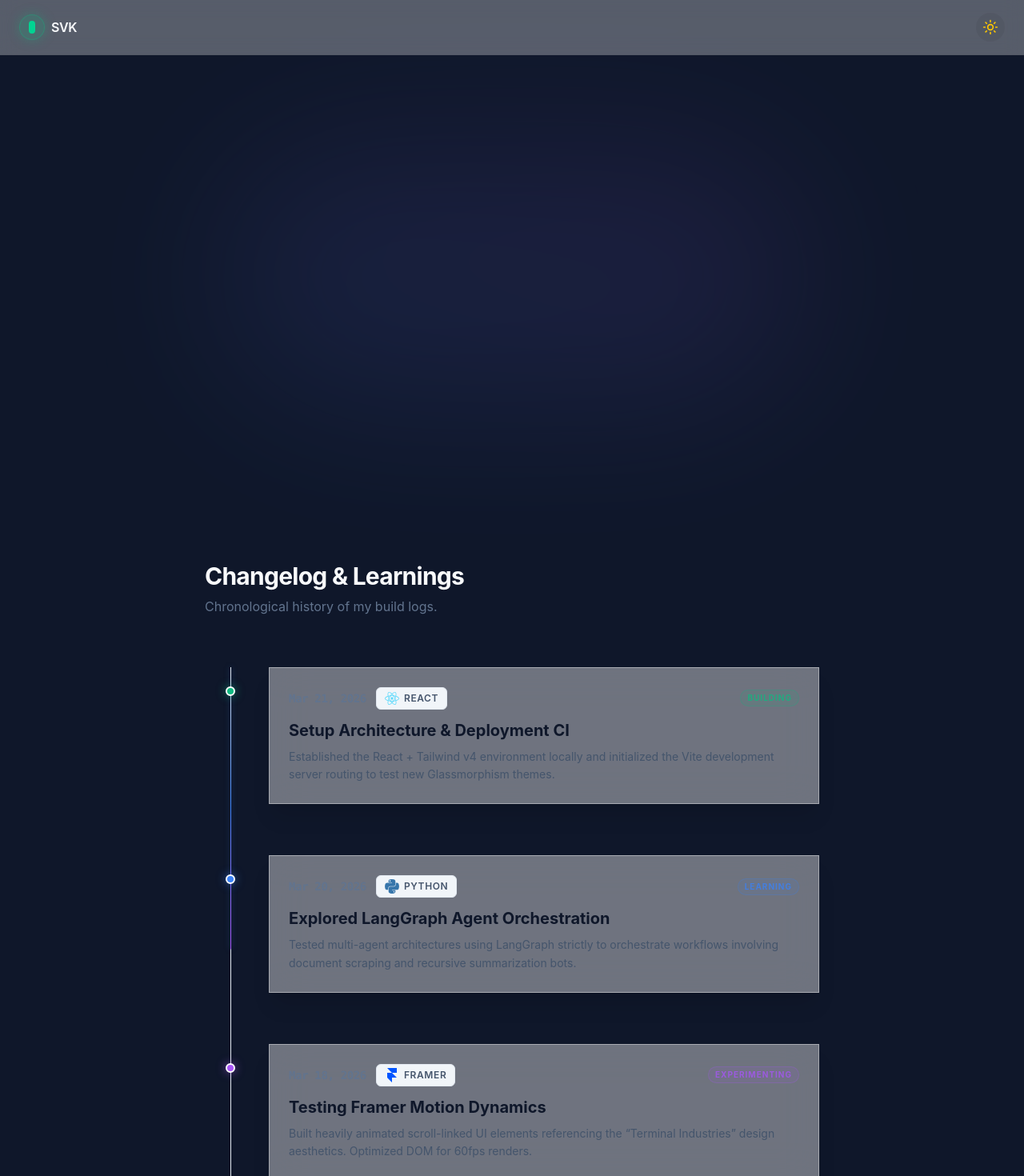
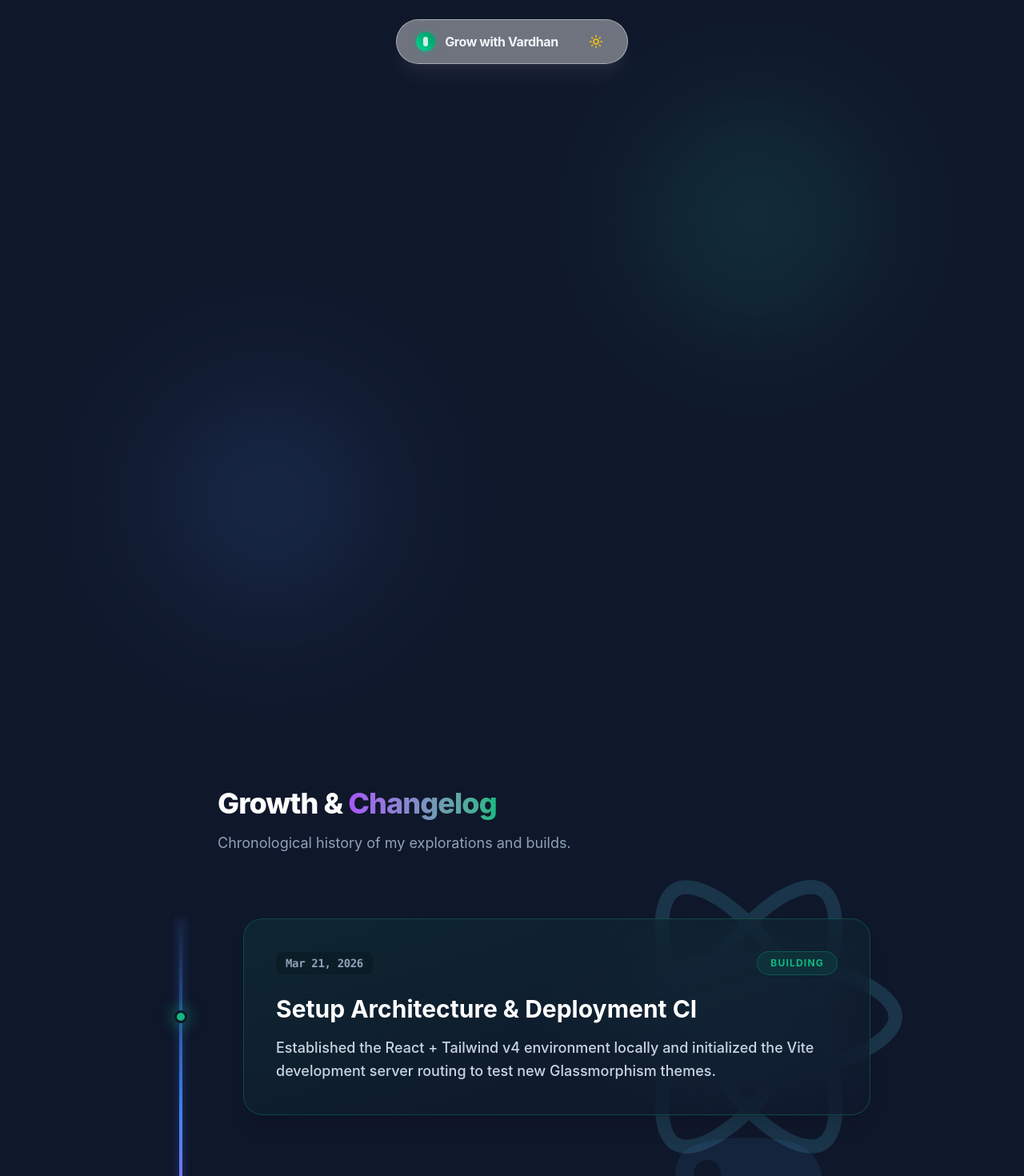
Before and after one commit to saivardhankodimela/evolvewithvardhan, a React (Vite) app: page / in a window 1280 px wide. Shown: the top 1470 px of the page at 80% size. Built offline with nearby package versions, Linux system fonts and the light colour scheme.

Commit message:
refactor: implemented V2 UI revisions for massive SVG timeline, ribbon header, and fixed tailwind v4 dark mode text mapping

```diff
--- a/src/App.jsx
+++ b/src/App.jsx
@@ -25,25 +25,28 @@ function App() {
   return (
     <div className="min-h-screen font-sans selection:bg-cobalt-500/30">
 
-      {/* Navigation */}
-      <nav className="fixed top-0 w-full z-50 px-6 py-4 flex justify-between items-center backdrop-blur-md bg-white/30 dark:bg-slate-900/40 border-b border-black/5 dark:border-white/10">
-        <div className="flex items-center gap-2">
-          {/* Logo Placeholder (Kanuga Tree Vector goes here) */}
-          <div className="w-8 h-8 rounded-full bg-emerald-500/20 flex items-center justify-center border border-emerald-500/30 shadow-[0_0_15px_rgba(16,185,129,0.3)]">
-            <div className="w-2 h-4 rounded-full bg-emerald-400"></div>
+      {/* Floating Ribbon Header */}
+      <div className="fixed top-6 w-full flex justify-center z-50 px-4 pointer-events-none">
+        <nav className="pointer-events-auto flex items-center justify-between gap-8 px-6 py-3 rounded-full glass-light dark:glass-dark border border-white/40 dark:border-white/10 shadow-lg shadow-black/5 dark:shadow-white/5">
+
+          <div className="flex items-center gap-3">
+            <div className="w-6 h-6 rounded-full bg-gradient-to-tr from-emerald-400 to-emerald-600 flex items-center justify-center shadow-[0_0_10px_rgba(16,185,129,0.4)]">
+              <div className="w-1.5 h-3 rounded-full bg-white opacity-80"></div>
             </div>
-          <span className="font-semibold tracking-tight hidden sm:block">SVK</span>
+            <span className="font-bold tracking-tight text-slate-800 dark:text-slate-100 font-sans">
+              Grow with Vardhan
+            </span>
           </div>
 
-        {/* Theme Toggle Button */}
           <button
             onClick={toggleTheme}
-          className="p-2 rounded-full bg-black/5 dark:bg-white/5 hover:bg-black/10 dark:hover:bg-white/10 transition-colors"
+            className="p-1.5 rounded-full hover:bg-slate-200/50 dark:hover:bg-slate-700/50 transition-colors"
             aria-label="Toggle Dark Mode"
           >
-          {isDarkMode ? <Sun size={20} className="text-yellow-400" /> : <Moon size={20} className="text-slate-600" />}
+            {isDarkMode ? <Sun size={18} className="text-yellow-400 hover:text-yellow-300 transition-colors" /> : <Moon size={18} className="text-slate-600 hover:text-slate-900 transition-colors" />}
           </button>
         </nav>
+      </div>
 
       {/* Main Content Area */}
       <main className="pt-32 pb-16 px-6 max-w-5xl mx-auto flex flex-col gap-24">
--- a/src/components/GrowthTimeline.jsx
+++ b/src/components/GrowthTimeline.jsx
@@ -10,18 +10,25 @@ const SVGIcon = ({ path, color, size = 18 }) => (
   </svg>
 );
 
-// Map Skill attributes to actual Tech SVGs
-const SkillIcon = ({ skill }) => {
+// Map Skill attributes to actual Tech SVGs (Huge Background Version)
+const BackgroundSVG = ({ skill }) => {
+  let path = '';
+  let color = '';
   switch (skill) {
     case 'react':
-      return <SVGIcon path={siReact.path} color="#61DAFB" />;
+      path = siReact.path; color = '#61DAFB'; break;
     case 'python':
-      return <SVGIcon path={siPython.path} color="#3776AB" />;
+      path = siPython.path; color = '#3776AB'; break;
     case 'framer':
-      return <SVGIcon path={siFramer.path} color="#0055FF" />;
+      path = siFramer.path; color = '#0055FF'; break;
     default:
       return null;
   }
+  return (
+    <svg viewBox="0 0 24 24" className="w-full h-full opacity-[0.07] dark:opacity-[0.15]" style={{ fill: color }} xmlns="http://www.w3.org/2000/svg">
+      <path d={path} />
+    </svg>
+  );
 };
 
 const GrowthTimeline = () => {
@@ -33,7 +40,7 @@ const GrowthTimeline = () => {
     offset: ["start end", "end start"]
   });
 
-  // Spring physics for the central drawing line (Terminal Industries vibe)
+  // Spring physics for the central drawing line
   const scaleY = useSpring(scrollYProgress, {
     stiffness: 100,
     damping: 30,
@@ -41,78 +48,84 @@ const GrowthTimeline = () => {
   });
 
   return (
-    <section className="relative w-full max-w-3xl mx-auto py-10" ref={containerRef}>
+    <section className="relative w-full max-w-4xl mx-auto py-20" ref={containerRef}>
 
       {/* Section Header */}
-      <div className="mb-16">
-        <h2 className="text-3xl font-bold tracking-tight mb-2">Changelog & Learnings</h2>
-        <p className="text-slate-500 dark:text-slate-400">Chronological history of my build logs.</p>
+      <div className="mb-20 text-center md:text-left md:ml-20">
+        <h2 className="text-4xl font-extrabold tracking-tight mb-4 text-slate-900 dark:text-white">Growth & <span className="text-transparent bg-clip-text bg-gradient-to-r from-purple-500 to-emerald-500">Changelog</span></h2>
+        <p className="text-lg text-slate-500 dark:text-slate-400">Chronological history of my explorations and builds.</p>
       </div>
 
       <div className="relative">
         {/* The Unified Persistent Background Line */}
-        <div className="absolute left-8 top-0 bottom-0 w-px bg-slate-200 dark:bg-slate-800" />
+        <div className="absolute left-6 md:left-8 top-0 bottom-0 w-1 bg-slate-200/50 dark:bg-slate-800/50 rounded-full" />
 
         {/* The Animated "Drawing" Line powered by Scroll */}
         <motion.div
-          className="absolute left-8 top-0 bottom-0 w-px bg-gradient-to-b from-transparent via-cobalt-500 to-purple-500 origin-top shadow-[0_0_10px_rgba(59,130,246,0.5)]"
+          className="absolute left-6 md:left-8 top-0 bottom-0 w-1 bg-gradient-to-b from-transparent via-cobalt-500 to-purple-500 origin-top shadow-[0_0_15px_rgba(59,130,246,0.5)] rounded-full"
           style={{ scaleY }}
         />
 
         {/* Map through the Notion Data */}
-        <div className="space-y-16">
+        <div className="space-y-24">
           {DATA.logs.map((log, index) => {
 
             // Determine the "Category/Action" Color state
-            let dotColor = "bg-slate-300 dark:bg-slate-700"; // Default
+            let dotColor = "bg-slate-300 dark:bg-slate-700";
             let glow = "";
+            let categoryGradient = "";
+            let borderColor = "";
 
             if (log.category === 'Learning') {
               dotColor = "bg-cobalt-500";
-              glow = "shadow-[0_0_12px_rgba(59,130,246,0.6)]";
+              glow = "shadow-[0_0_20px_rgba(59,130,246,0.8)]";
+              categoryGradient = "from-cobalt-500/10 to-transparent";
+              borderColor = "border-cobalt-500/30";
             } else if (log.category === 'Building') {
               dotColor = "bg-emerald-500";
-              glow = "shadow-[0_0_12px_rgba(16,185,129,0.6)]";
+              glow = "shadow-[0_0_20px_rgba(16,185,129,0.8)]";
+              categoryGradient = "from-emerald-500/10 to-transparent";
+              borderColor = "border-emerald-500/30";
             } else if (log.category === 'Experimenting') {
               dotColor = "bg-purple-500";
-              glow = "shadow-[0_0_12px_rgba(168,85,247,0.6)]";
+              glow = "shadow-[0_0_20px_rgba(168,85,247,0.8)]";
+              categoryGradient = "from-purple-500/10 to-transparent";
+              borderColor = "border-purple-500/30";
             }
 
             return (
               <motion.div
                 key={log.id}
-                initial={{ opacity: 0, x: -20 }}
-                whileInView={{ opacity: 1, x: 0 }}
+                initial={{ opacity: 0, y: 30 }}
+                whileInView={{ opacity: 1, y: 0 }}
                 viewport={{ once: true, margin: "-100px" }}
-                transition={{ duration: 0.5, delay: index * 0.1 }}
-                className="relative pl-16 md:pl-20"
+                transition={{ duration: 0.7, delay: 0.1, ease: 'easeOut' }}
+                className="relative pl-16 md:pl-28 group"
               >
                 {/* The Timeline Dot */}
-                <div className={`absolute left-[26px] top-6 w-3 h-3 rounded-full border-2 border-white dark:border-slate-900 ${dotColor} ${glow} z-10 transition-colors duration-300`} />
+                <div className={`absolute left-[22px] md:left-[26px] top-1/2 -translate-y-1/2 w-4 h-4 rounded-full border-[3px] border-white dark:border-slate-900 ${dotColor} ${glow} z-20 transition-all duration-500 group-hover:scale-150`} />
 
-                {/* The Entry Card (Glassmorphism L2 Pearl / Dark) */}
-                <div className="group glass-light dark:glass-dark p-6 hover:scale-[1.01] transition-transform duration-300">
-                  <div className="flex flex-wrap items-center justify-between gap-4 mb-3">
+                {/* Massive Background SVG Container */}
+                <div className="absolute -right-10 top-1/2 -translate-y-1/2 w-64 h-64 md:w-96 md:h-96 pointer-events-none z-0 transform transition-transform duration-1000 group-hover:scale-110 group-hover:rotate-6 group-hover:opacity-60">
+                  {log.skill && <BackgroundSVG skill={log.skill} />}
+                </div>
 
-                    {/* Date and SVG Meta Tag */}
-                    <div className="flex items-center gap-3">
-                      <span className="text-sm font-semibold text-slate-500 dark:text-slate-400 font-mono tracking-tight">
+                {/* The Entry Card (Frosted Glass Overlaying the SVG) */}
+                <div className={`relative z-10 overflow-hidden rounded-3xl backdrop-blur-2xl bg-white/60 dark:bg-slate-900/60 border ${borderColor} shadow-xl hover:shadow-2xl transition-all duration-500 group-hover:-translate-y-2`}>
+
+                  {/* Subtle internal gradient matching the category */}
+                  <div className={`absolute inset-0 bg-gradient-to-br ${categoryGradient} pointer-events-none`} />
+
+                  <div className="relative p-8 md:p-10">
+                    <div className="flex flex-wrap items-center justify-between gap-4 mb-6 relative z-10">
+
+                      {/* Date */}
+                      <span className="px-3 py-1 bg-slate-100/50 dark:bg-black/20 rounded-lg text-sm font-semibold text-slate-500 dark:text-slate-400 font-mono tracking-tight backdrop-blur-md">
                         {log.date}
                       </span>
 
-                      {/* The Skill Badge */}
-                      {log.skill && (
-                        <div className="flex items-center gap-1.5 px-2.5 py-1 rounded-md bg-slate-100 dark:bg-slate-800 border border-slate-200 dark:border-slate-700/50">
-                          <SkillIcon skill={log.skill} />
-                          <span className="text-xs font-semibold uppercase tracking-wider text-slate-600 dark:text-slate-300">
-                            {log.skill}
-                          </span>
-                        </div>
-                      )}
-                    </div>
-
                       {/* Action Category Badge */}
-                    <div className="px-2 py-0.5 rounded-full text-[10px] font-bold uppercase tracking-widest border opacity-80"
+                      <div className="px-4 py-1.5 rounded-full text-xs font-bold uppercase tracking-widest border backdrop-blur-md shadow-sm"
                         style={{
                           color: log.category === 'Learning' ? '#3b82f6' : log.category === 'Building' ? '#10b981' : '#a855f7',
                           borderColor: log.category === 'Learning' ? 'rgba(59,130,246,0.3)' : log.category === 'Building' ? 'rgba(16,185,129,0.3)' : 'rgba(168,85,247,0.3)',
@@ -125,12 +138,13 @@ const GrowthTimeline = () => {
                     </div>
 
                     {/* Content */}
-                  <h3 className="text-xl font-bold mb-2 text-slate-900 dark:text-white group-hover:text-cobalt-600 dark:group-hover:text-cobalt-400 transition-colors">
+                    <h3 className="text-2xl md:text-3xl font-bold mb-4 text-slate-900 dark:text-white group-hover:text-cobalt-600 dark:group-hover:text-cobalt-400 transition-colors relative z-10">
                       {log.title}
                     </h3>
-                  <p className="text-slate-600 dark:text-slate-400 leading-relaxed text-sm">
+                    <p className="text-lg text-slate-700 dark:text-slate-300 leading-relaxed font-medium relative z-10">
                       {log.description}
                     </p>
+                  </div>
                 </div>
 
               </motion.div>
--- a/src/components/Hero.jsx
+++ b/src/components/Hero.jsx
@@ -1,62 +1,48 @@
 import { motion } from 'framer-motion';
-import { ArrowRight, Terminal } from 'lucide-react';
+import { Terminal, Send } from 'lucide-react';
 
 const Hero = () => {
   return (
-    <section className="relative pt-20 pb-10 flex flex-col items-start gap-6">
+    <section className="relative pt-24 pb-10 flex flex-col items-center justify-center">
 
-      {/* Dynamic Background Glow - Cobalt & Purple Matrix */}
-      <div className="absolute top-1/2 left-1/2 -translate-x-1/2 -translate-y-1/2 w-3/4 h-3/4 bg-gradient-to-tr from-cobalt-500/20 to-purple-500/20 blur-[100px] rounded-full -z-10 pointer-events-none opacity-50 dark:opacity-80 transition-opacity" />
+      {/* Abstract Background Glows for Glassmorphism Contrast */}
+      <div className="absolute top-0 right-10 w-72 h-72 bg-emerald-500/20 mix-blend-multiply dark:mix-blend-screen filter blur-[80px] rounded-full opacity-70 animate-pulse" />
+      <div className="absolute bottom-10 left-10 w-72 h-72 bg-cobalt-500/20 mix-blend-multiply dark:mix-blend-screen filter blur-[80px] rounded-full opacity-70 animate-pulse" style={{ animationDelay: '2s' }} />
 
-      {/* Greeting Badge */}
+      {/* The Glassmorphic Hero Card */}
       <motion.div
-        initial={{ opacity: 0, y: 10 }}
+        initial={{ opacity: 0, y: 20 }}
         animate={{ opacity: 1, y: 0 }}
-        className="inline-flex items-center gap-2 px-3 py-1 rounded-full bg-slate-200/50 dark:bg-white/5 border border-slate-300/50 dark:border-white/10 text-sm font-medium text-slate-700 dark:text-slate-300"
+        transition={{ duration: 0.8, ease: "easeOut" }}
+        className="w-full max-w-3xl glass-light dark:glass-dark rounded-3xl p-10 md:p-14 relative z-10 border border-white/50 dark:border-white/10 shadow-[0_8px_30px_rgb(0,0,0,0.04)] dark:shadow-[0_8px_30px_rgb(0,0,0,0.2)]"
       >
-        <Terminal size={14} className="text-cobalt-600 dark:text-cobalt-400" />
-        <span>AI Generalist & Orchestration Builder</span>
-      </motion.div>
+        <div className="flex flex-col items-start gap-8">
 
-      {/* Headline Suite */}
-      <div className="space-y-4 max-w-2xl text-left">
-        <motion.h1
-          initial={{ opacity: 0, y: 15 }}
-          animate={{ opacity: 1, y: 0 }}
-          transition={{ delay: 0.1 }}
-          className="text-5xl md:text-6xl font-extrabold tracking-tight text-slate-900 dark:text-white"
-        >
-          Sai Vardhan Kodimela
-        </motion.h1>
+          {/* Greeting Badge */}
+          <div className="inline-flex items-center gap-2 px-4 py-1.5 rounded-full bg-gradient-to-r from-slate-100 to-white dark:from-slate-800 dark:to-slate-900 border border-slate-200 dark:border-slate-700 shadow-sm text-sm font-semibold text-slate-700 dark:text-slate-300">
+            <Terminal size={14} className="text-emerald-500" />
+            <span>AI Generalist & Orchestration Builder</span>
+          </div>
 
-        <motion.p
-          initial={{ opacity: 0, y: 15 }}
-          animate={{ opacity: 1, y: 0 }}
-          transition={{ delay: 0.2 }}
-          className="text-lg md:text-xl text-slate-600 dark:text-slate-400 leading-relaxed"
-        >
-          Documenting my journey exploring AI, Agents, and Orchestration. Building tools, sharing learnings, and engineering a future scaling from India.
-        </motion.p>
-      </div>
+          {/* Headline Suite */}
+          <div className="space-y-6 text-left">
+            <h1 className="text-5xl md:text-6xl lg:text-7xl font-extrabold tracking-tight text-slate-900 dark:text-white leading-[1.1]">
+              Sai Vardhan <br/><span className="text-transparent bg-clip-text bg-gradient-to-r from-emerald-500 to-cobalt-500">Kodimela</span>
+            </h1>
 
-      {/* Call to Action Buttons */}
-      <motion.div
-        initial={{ opacity: 0, y: 15 }}
-        animate={{ opacity: 1, y: 0 }}
-        transition={{ delay: 0.3 }}
-        className="flex flex-wrap gap-4 mt-4"
-      >
-        {/* Primary CTA */}
-        <button className="group relative flex items-center justify-center gap-2 px-6 py-3 rounded-xl bg-slate-900 dark:bg-white text-white dark:text-slate-900 font-semibold shadow-lg shadow-slate-900/20 dark:shadow-white/20 hover:scale-[1.02] active:scale-95 transition-all overflow-hidden">
-          <span className="relative z-10">View My Work</span>
-          <ArrowRight size={18} className="relative z-10 group-hover:translate-x-1 transition-transform" />
-          <div className="absolute inset-0 bg-gradient-to-r from-transparent via-white/10 dark:via-black/10 to-transparent -translate-x-full group-hover:animate-shimmer" />
-        </button>
+            <p className="text-lg md:text-xl text-slate-600 dark:text-slate-400 leading-relaxed max-w-xl font-medium">
+              Independent consultant, AI enthusiast, and orchestrations builder. Documenting my journey running agents and engineering a scalable future from India.
+            </p>
+          </div>
 
-        {/* Secondary CTA (Glass) */}
-        <button className="px-6 py-3 rounded-xl bg-white/40 dark:bg-white/5 backdrop-blur-md border border-slate-200 dark:border-white/10 text-slate-900 dark:text-white font-medium hover:bg-white/60 dark:hover:bg-white/10 hover:scale-[1.02] active:scale-95 transition-all">
-          Let's Connect
-        </button>
+          {/* Call to Action - Priority DM */}
+          <a href="#contact" className="group relative inline-flex items-center gap-3 px-6 py-3.5 rounded-2xl bg-slate-900 dark:bg-white text-white dark:text-slate-900 font-bold shadow-xl shadow-slate-900/20 dark:shadow-white/20 hover:scale-[1.02] active:scale-95 transition-all overflow-hidden">
+            <span className="relative z-10">Priority DM & Connect</span>
+            <Send size={18} className="relative z-10 group-hover:translate-x-1 group-hover:-translate-y-1 transition-transform" />
+            <div className="absolute inset-0 bg-gradient-to-r from-transparent via-white/10 dark:via-black/10 to-transparent -translate-x-full group-hover:animate-shimmer" />
+          </a>
+
+        </div>
       </motion.div>
 
     </section>
--- a/src/index.css
+++ b/src/index.css
@@ -14,6 +14,8 @@
   --color-purple-500: #a855f7;
   --color-pearl-50: #f8fafc;
 }
+
+@custom-variant dark (&:where(.dark, .dark *));
 
 @layer base {
   :root {
```
Lines whose indentation alone changed are shown as unchanged.
